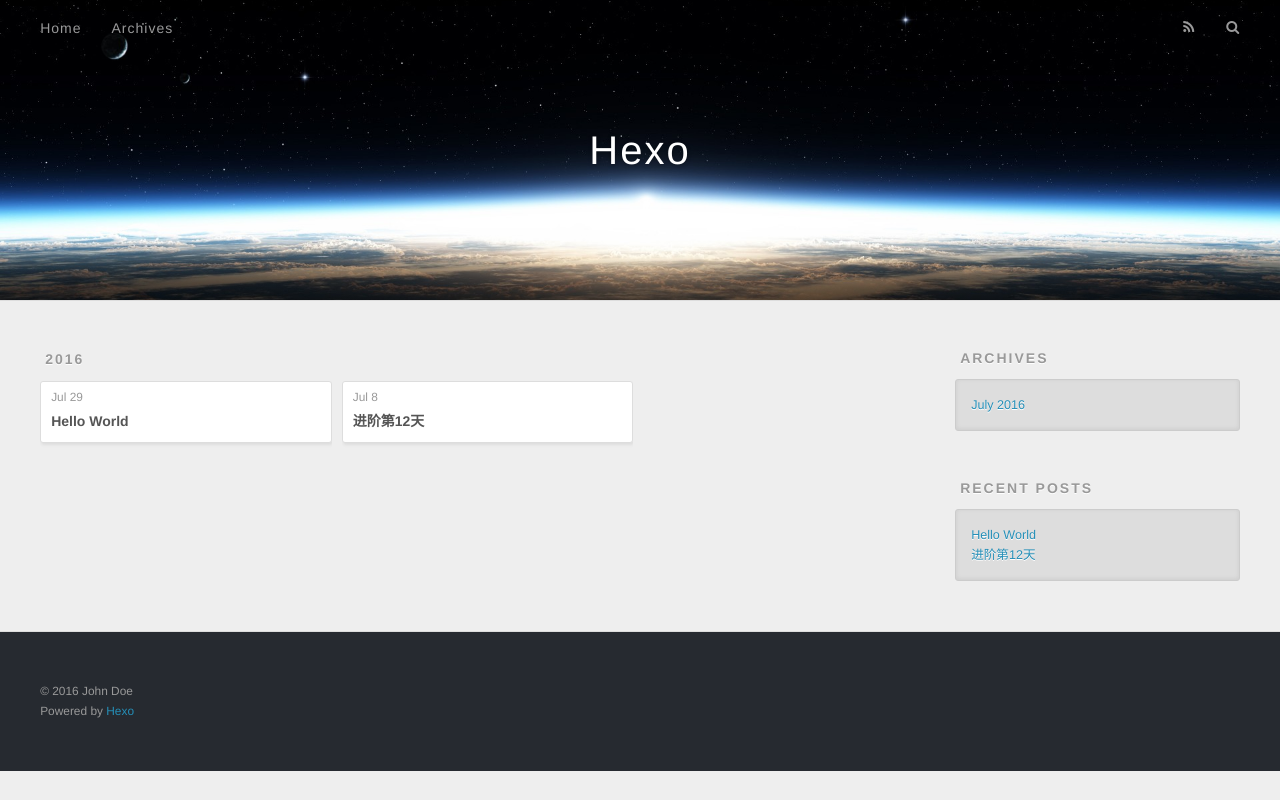
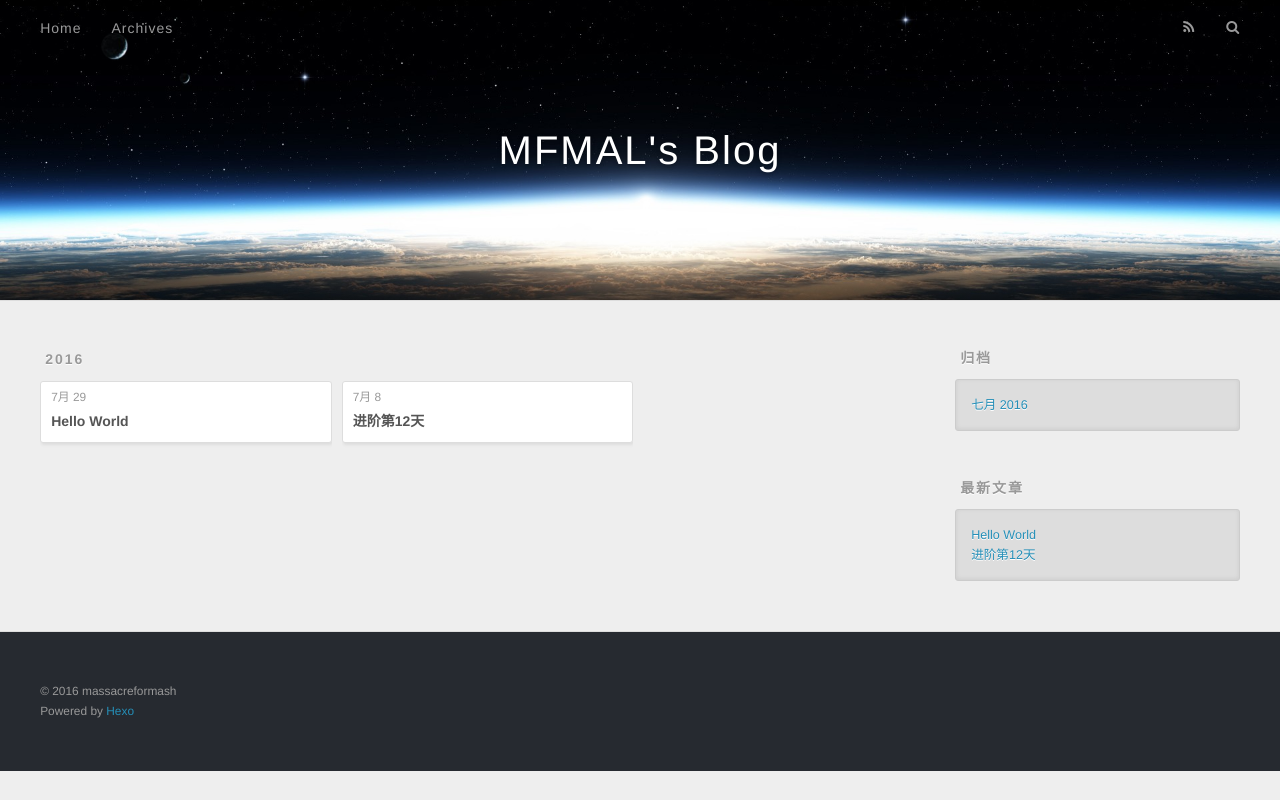
Before and after one commit to massacreformash/massacreformash.github.io, a plain HTML site: page archives/2016/07/index.html in a window 1280 px wide. Drawn offline with nearby package versions, Linux system fonts and the light colour scheme.

Commit message:
Site updated: 2016-07-29 19:34:31

```diff
--- a/archives/2016/07/index.html
+++ b/archives/2016/07/index.html
@@ -3,16 +3,16 @@
 <head>
   <meta charset="utf-8">
 
-  <title>Archives: 2016/7 | Hexo</title>
+  <title>归档: 2016/7 | MFMAL&#39;s Blog</title>
   <meta name="viewport" content="width=device-width, initial-scale=1, maximum-scale=1">
   <meta property="og:type" content="website">
-<meta property="og:title" content="Hexo">
+<meta property="og:title" content="MFMAL's Blog">
 <meta property="og:url" content="http://yoursite.com/archives/2016/07/index.html">
-<meta property="og:site_name" content="Hexo">
+<meta property="og:site_name" content="MFMAL's Blog">
 <meta name="twitter:card" content="summary">
-<meta name="twitter:title" content="Hexo">
+<meta name="twitter:title" content="MFMAL's Blog">
 
-    <link rel="alternate" href="/atom.xml" title="Hexo" type="application/atom+xml">
+    <link rel="alternate" href="/atom.xml" title="MFMAL&#39;s Blog" type="application/atom+xml">
 
 
     <link rel="icon" href="/favicon.png">
@@ -33,7 +33,7 @@
   <div id="header-outer" class="outer">
     <div id="header-title" class="inner">
       <h1 id="logo-wrap">
-        <a href="/" id="logo">Hexo</a>
+        <a href="/" id="logo">MFMAL&#39;s Blog</a>
       </h1>
 
     </div>
@@ -50,7 +50,7 @@
 
           <a id="nav-rss-link" class="nav-icon" href="/atom.xml" title="RSS Feed"></a>
 
-        <a id="nav-search-btn" class="nav-icon" title="Search"></a>
+        <a id="nav-search-btn" class="nav-icon" title="搜索"></a>
       </nav>
       <div id="search-form-wrap">
         <form action="//google.com/search" method="get" accept-charset="UTF-8" class="search-form"><input type="search" name="q" results="0" class="search-form-input" placeholder="Search"><button type="submit" class="search-form-submit">&#xF002;</button><input type="hidden" name="sitesearch" value="http://yoursite.com"></form>
@@ -76,7 +76,7 @@
   <div class="archive-article-inner">
     <header class="archive-article-header">
       <a href="/2016/07/29/hello-world/" class="archive-article-date">
-  <time datetime="2016-07-29T10:51:36.000Z" itemprop="datePublished">Jul 29</time>
+  <time datetime="2016-07-29T10:51:36.000Z" itemprop="datePublished">7月 29</time>
 </a>
 
 
@@ -95,7 +95,7 @@
   <div class="archive-article-inner">
     <header class="archive-article-header">
       <a href="/2016/07/08/进阶12/" class="archive-article-date">
-  <time datetime="2016-07-07T23:53:00.000Z" itemprop="datePublished">Jul 8</time>
+  <time datetime="2016-07-07T23:53:00.000Z" itemprop="datePublished">7月 8</time>
 </a>
 
 
@@ -126,9 +126,9 @@
 
 
   <div class="widget-wrap">
-    <h3 class="widget-title">Archives</h3>
+    <h3 class="widget-title">归档</h3>
     <div class="widget">
-      <ul class="archive-list"><li class="archive-list-item"><a class="archive-list-link" href="/archives/2016/07/">July 2016</a></li></ul>
+      <ul class="archive-list"><li class="archive-list-item"><a class="archive-list-link" href="/archives/2016/07/">七月 2016</a></li></ul>
     </div>
   </div>
 
@@ -136,7 +136,7 @@
 
 
   <div class="widget-wrap">
-    <h3 class="widget-title">Recent Posts</h3>
+    <h3 class="widget-title">最新文章</h3>
     <div class="widget">
       <ul>
 
@@ -160,7 +160,7 @@
 
   <div class="outer">
     <div id="footer-info" class="inner">
-      &copy; 2016 John Doe<br>
+      &copy; 2016 massacreformash<br>
       Powered by <a href="http://hexo.io/" target="_blank">Hexo</a>
     </div>
   </div>
```
Also changed, not shown: 2016/07/08/进阶12/index.html (+10 -10 lines), 2016/07/29/hello-world/index.html (+10 -10 lines), archives/2016/index.html (+13 -13 lines), archives/index.html (+13 -13 lines), index.html (+13 -13 lines).
